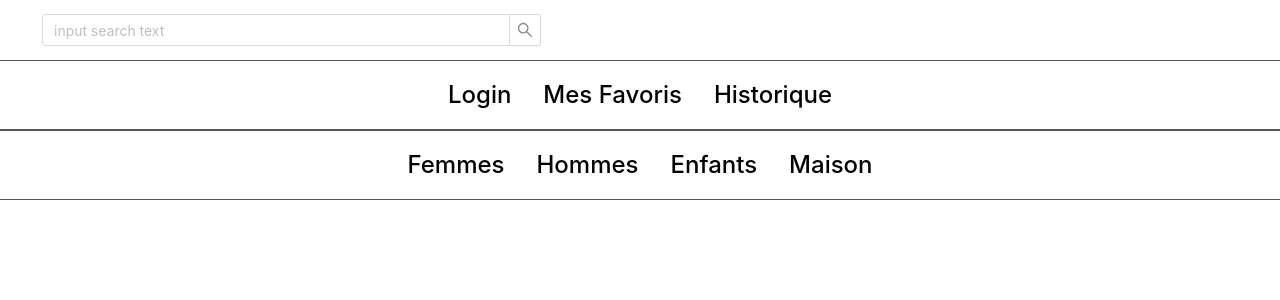
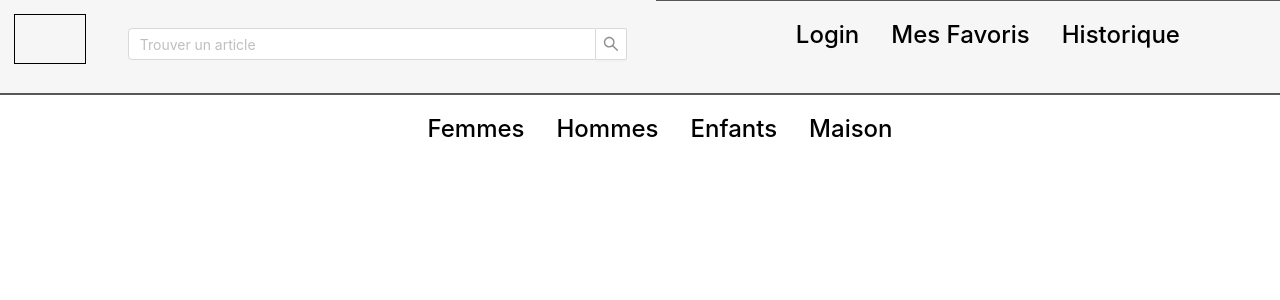
Before and after one commit to leHomard/izishop_LEGACY, a Next.js app in the folder client/: page / in a window 1280 px wide. Shown: the top 300 px of the page. Built offline with nearby package versions, Linux system fonts and the light colour scheme.

Commit message:
improve header css

```diff
--- a/client/components/header/Header.js
+++ b/client/components/header/Header.js
@@ -1,7 +1,7 @@
 import { Input } from "antd";
 
 import Nav from "../nav/Nav";
-import StyledHeader, { StyledSearch } from "./styles";
+import StyledHeader, { StyledSearch, Logo } from "./styles";
 import SubNav from "../nav/SubNav";
 
 const { Search } = Input;
@@ -10,11 +10,12 @@ const Header = () => {
   return (
     <StyledHeader>
       <div className="bar">
+        <Logo></Logo>
         <StyledSearch>
           <Search
-            placeholder="input search text"
+            placeholder="Trouver un article"
             onSearch={value => console.log(value)}
-            style={{ width: 500 }}
+            style={{ width: 500, borderRadius: "1em" }}
           />
         </StyledSearch>
         <Nav />
--- a/client/components/header/styles.js
+++ b/client/components/header/styles.js
@@ -1,15 +1,23 @@
 import styled from "styled-components";
 
 export const StyledSearch = styled.div`
-  padding: 1em 3em;
+  padding: 2em;
+  width: 700px;
+`;
+
+export const Logo = styled.div`
+  width: 150px;
+  height: 50px;
+  margin: 1em;
+  border: 1px solid black;
 `;
 
 const StyledHeader = styled.header`
   .bar {
     border-bottom: 1px solid ${props => props.theme.black};
-    display: grid;
-    grid-template-columns: auto 1fr;
-    justify-content: space-between;
+    display: flex;
+    background-color: #f6f6f6;
+    justify-content: center;
     align-items: stretch;
     @media (max-width: 1300px) {
       grid-template-columns: 1fr;
@@ -17,9 +25,8 @@ const StyledHeader = styled.header`
     }
   }
   .sub-bar {
-    display: grid;
-    grid-template-columns: 1fr auto;
-    border-bottom: 1px solid ${props => props.theme.lightgrey};
+    display: flex;
+    justify-content: center;
   }
 `;
 export default StyledHeader;
--- a/client/components/nav/styles.js
+++ b/client/components/nav/styles.js
@@ -1,8 +1,6 @@
 import styled from "styled-components";
 
 const NavStyles = styled.ul`
-  margin: 0;
-  padding: 0;
   display: flex;
   justify-self: start;
   font-size: 1rem;
```
